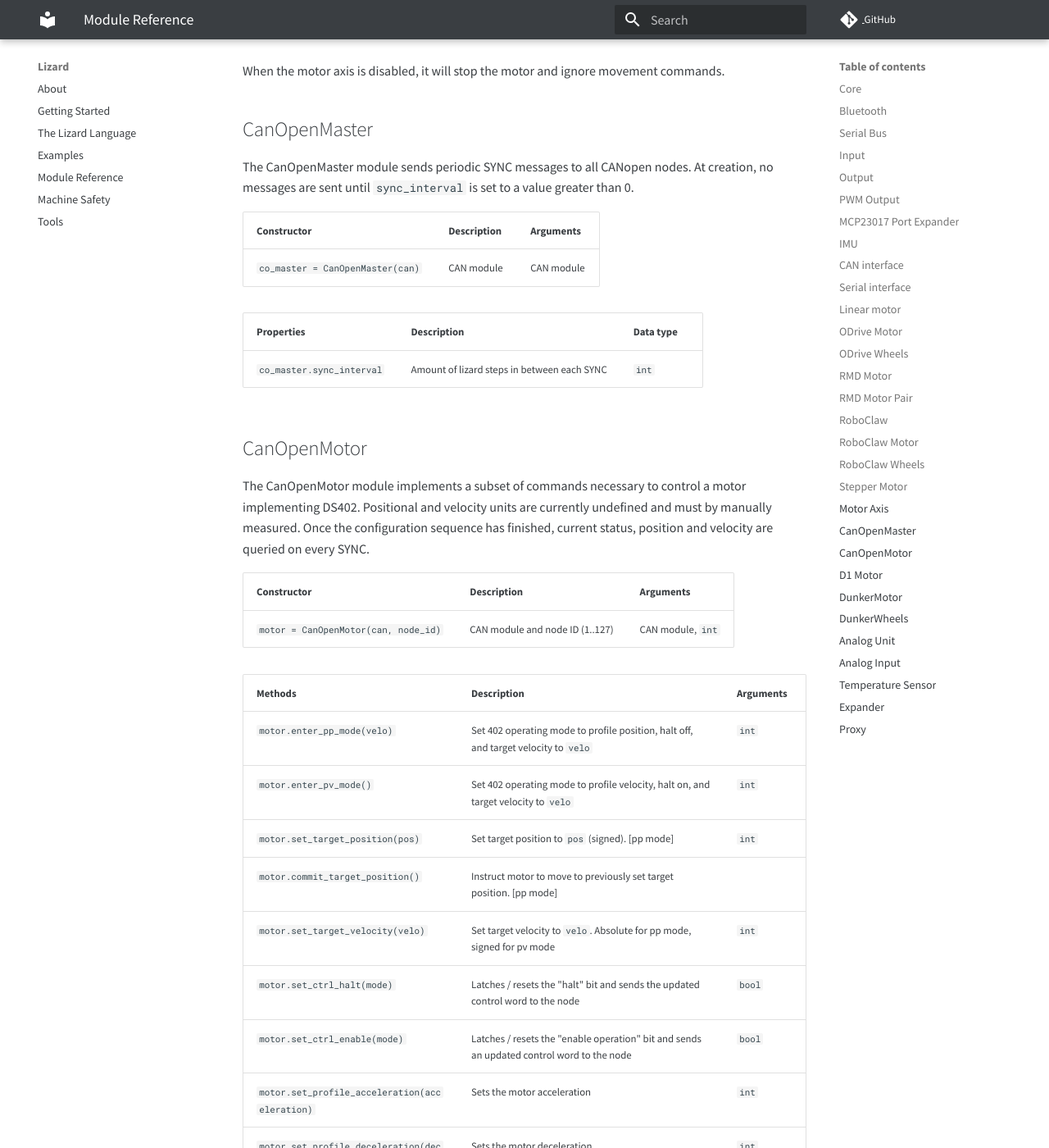
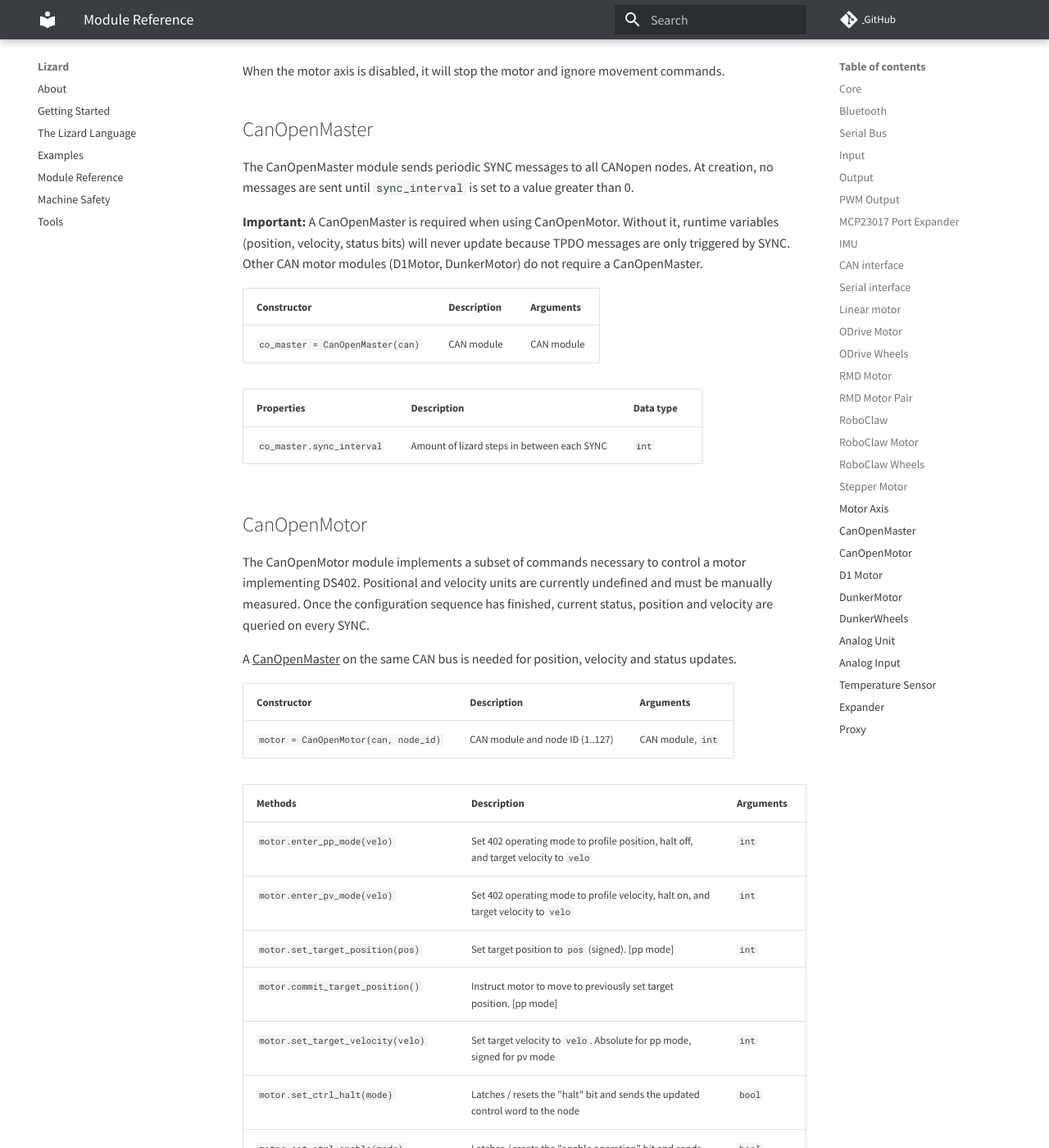
Before and after one commit to zauberzeug/lizard, an MkDocs documentation site: the page built from docs/module_reference.md, in a window 1280 px wide and 1400 px high, scrolled down 22357 px. Shown: the whole window at 82% size. Built offline with MkDocs 1.6.1 and Material for MkDocs 9.7.7, drawn with Linux system fonts in a browser that asks for light colours; comment, search, counter and statistics services are not loaded; some of the changed text lies outside the part shown.

Commit message:
fix documentation for 166,167 and more

```diff
--- a/docs/module_reference.md
+++ b/docs/module_reference.md
@@ -670,6 +670,8 @@ When the motor axis is disabled, it will stop the motor and ignore movement comm
 
 The CanOpenMaster module sends periodic SYNC messages to all CANopen nodes. At creation, no messages are sent until `sync_interval` is set to a value greater than 0.
 
+**Important:** A CanOpenMaster is required when using CanOpenMotor. Without it, runtime variables (position, velocity, status bits) will never update because TPDO messages are only triggered by SYNC. Other CAN motor modules (D1Motor, DunkerMotor) do not require a CanOpenMaster.
+
 | Constructor                      | Description | Arguments  |
 | -------------------------------- | ----------- | ---------- |
 | `co_master = CanOpenMaster(can)` | CAN module  | CAN module |
@@ -681,8 +683,10 @@ The CanOpenMaster module sends periodic SYNC messages to all CANopen nodes. At c
 ## CanOpenMotor
 
 The CanOpenMotor module implements a subset of commands necessary to control a motor implementing DS402.
-Positional and velocity units are currently undefined and must by manually measured.
+Positional and velocity units are currently undefined and must be manually measured.
 Once the configuration sequence has finished, current status, position and velocity are queried on every SYNC.
+
+A [CanOpenMaster](#canopenmaster) on the same CAN bus is needed for position, velocity and status updates.
 
 | Constructor                          | Description                     | Arguments         |
 | ------------------------------------ | ------------------------------- | ----------------- |
@@ -691,7 +695,7 @@ Once the configuration sequence has finished, current status, position and veloc
 | Methods                                                   | Description                                                                               | Arguments |
 | --------------------------------------------------------- | ----------------------------------------------------------------------------------------- | --------- |
 | `motor.enter_pp_mode(velo)`                               | Set 402 operating mode to profile position, halt off, and target velocity to `velo`       | `int`     |
-| `motor.enter_pv_mode()`                                   | Set 402 operating mode to profile velocity, halt on, and target velocity to `velo`        | `int`     |
+| `motor.enter_pv_mode(velo)`                               | Set 402 operating mode to profile velocity, halt on, and target velocity to `velo`        | `int`     |
 | `motor.set_target_position(pos)`                          | Set target position to `pos` (signed). [pp mode]                                          | `int`     |
 | `motor.commit_target_position()`                          | Instruct motor to move to previously set target position. [pp mode]                       |           |
 | `motor.set_target_velocity(velo)`                         | Set target velocity to `velo`. Absolute for pp mode, signed for pv mode                   | `int`     |
@@ -703,26 +707,28 @@ Once the configuration sequence has finished, current status, position and veloc
 | `motor.reset_fault()`                                     | Clear any faults (like positioning errors). Implicitly sets the "halt" bit.               |           |
 | `motor.sdo_read(index)`                                   | Performs an SDO read at index `index` and sub index `0x00`                                | `int`     |
 
-| Properties              | Description                                              | Data type |
-| ----------------------- | -------------------------------------------------------- | --------- |
-| `initialized`           | Concurrent init sequence has finished, motor is ready    | `bool`    |
-| `last_heartbeat`        | Time in µs since bootup when last heartbeat was received | `int`     |
-| `is_booting`            | Node is in booting state                                 | `bool`    |
-| `is_preoperational`     | Node is in pre-operational state                         | `bool`    |
-| `is_operational`        | Node is in operational state                             | `bool`    |
-| `actual_position`       | Motor position at last SYNC                              | `int`     |
-| `position_offset`       | Offset implicitly added to target/reported position      | `int`     |
-| `actual_velocity`       | Motor velocity at last SYNC                              | `int`     |
-| `status_enabled`        | Operation enabled bit of status word since last SYNC     | `bool`    |
-| `status_fault`          | Fault bit of status word since last SYNC                 | `bool`    |
-| `status_target_reached` | Target reached bit of status word since last SYNC        | `bool`    |
-| `ctrl_enable`           | Latched operation enable bit of every sent control word  | `bool`    |
-| `ctrl_halt`             | Latched halt bit of every sent control word              | `bool`    |
+| Properties                 | Description                                              | Data type |
+| -------------------------- | -------------------------------------------------------- | --------- |
+| `initialized`              | Concurrent init sequence has finished, motor is ready    | `bool`    |
+| `last_heartbeat`           | Time in µs since bootup when last heartbeat was received | `int`     |
+| `is_booting`               | Node is in booting state                                 | `bool`    |
+| `is_preoperational`        | Node is in pre-operational state                         | `bool`    |
+| `is_operational`           | Node is in operational state                             | `bool`    |
+| `actual_position`          | Motor position at last SYNC                              | `int`     |
+| `position_offset`          | Offset implicitly added to target/reported position      | `int`     |
+| `actual_velocity`          | Motor velocity at last SYNC                              | `int`     |
+| `status_enabled`           | Operation enabled bit of status word since last SYNC     | `bool`    |
+| `status_fault`             | Fault bit of status word since last SYNC                 | `bool`    |
+| `status_target_reached`    | Target reached bit of status word since last SYNC        | `bool`    |
+| `pp_set_point_acknowledge` | Set point acknowledge bit (profile position mode)        | `bool`    |
+| `pv_is_moving`             | Motor is moving (profile velocity mode)                  | `bool`    |
+| `ctrl_enable`              | Latched operation enable bit of every sent control word  | `bool`    |
+| `ctrl_halt`                | Latched halt bit of every sent control word              | `bool`    |
+| `enabled`                  | Whether the motor is enabled                             | `bool`    |
 
 **Configuration sequence**
 
 After creation of the module, the configuration is stepped through automatically on each heartbeat; once finished, the `initialized` attribute is set to `true`.
-Note that for runtime variables (actual position, velocity, and status bits) to be updated, a CanOpenMaster module must exist and be sending periodic SYNCs.
 
 **Target position sequence**
 
```
Also changed, not shown: other parts of docs/module_reference.md (+0 -2 lines).
